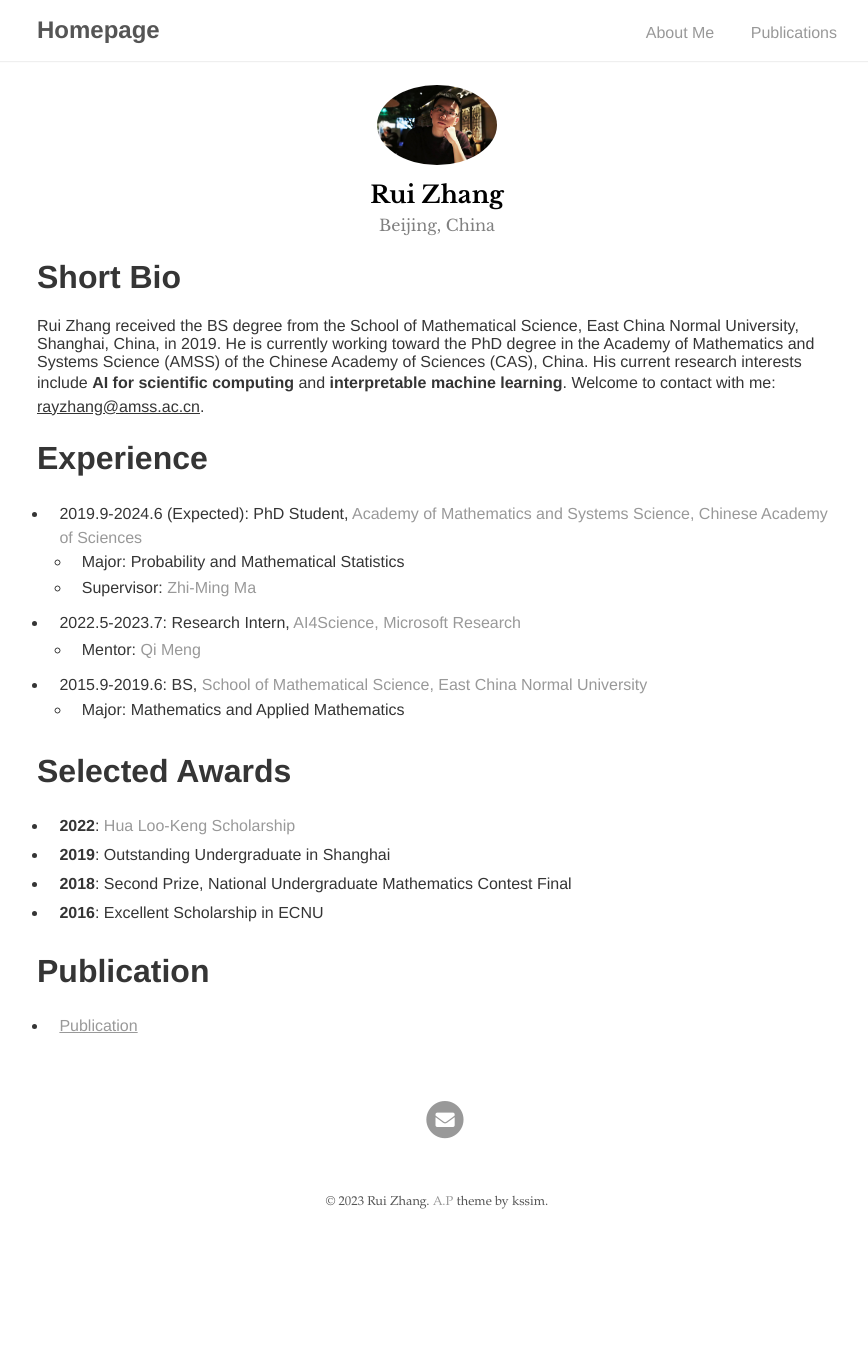
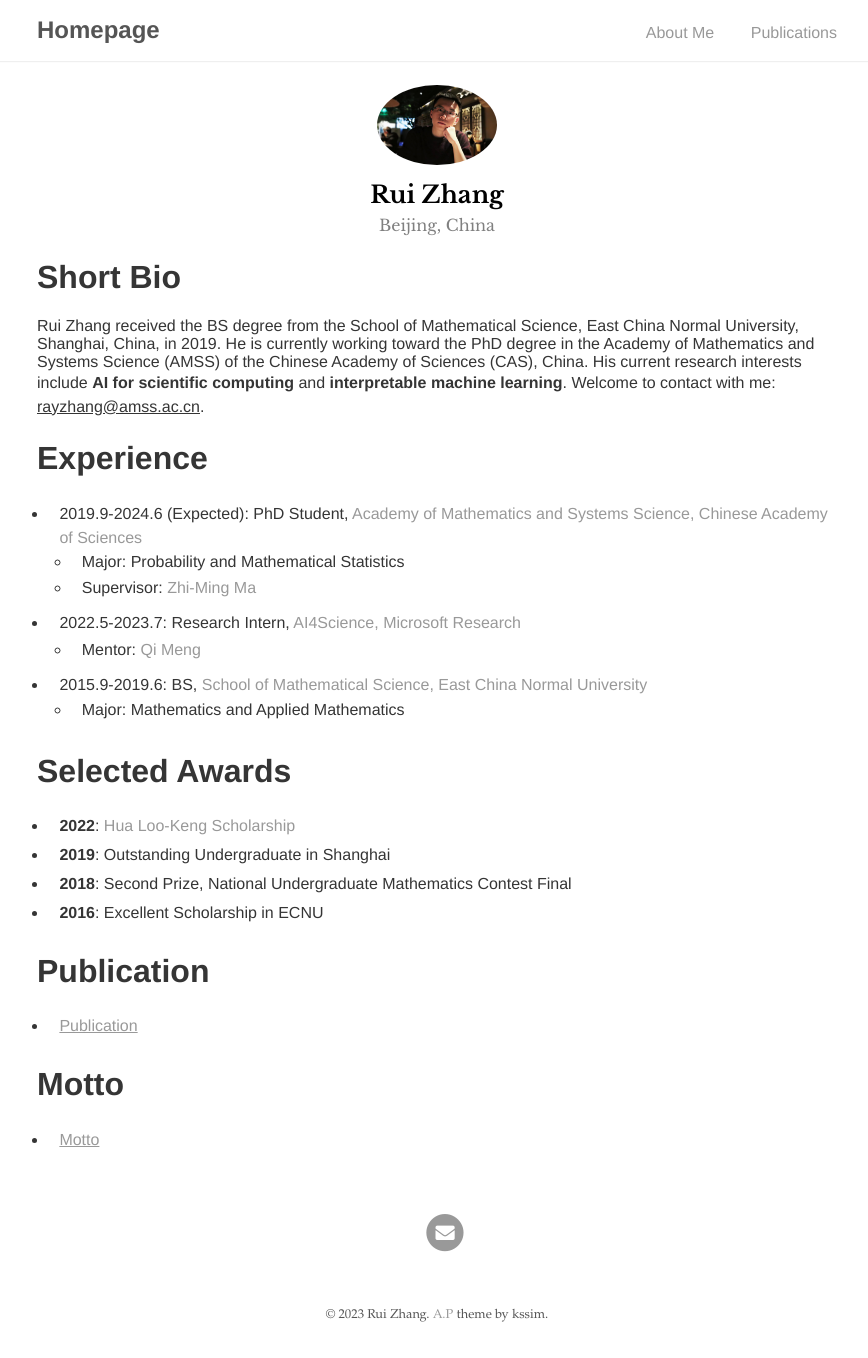
Before and after one commit to optray/optray.github.io, a Jekyll site: the page built from index.md, in a window 1280 px wide. Shown: the whole page, without its empty margins (203-1071 px from the left). Built offline with Jekyll 4.4.1, drawn with Linux system fonts in a browser that asks for light colours; our own code applies the rules of GitHub Pages for plain Markdown files; before the commit the page ends 1245 px from its top, so only the background shows below that.

Commit message:
Update index.md

```diff
--- a/index.md
+++ b/index.md
@@ -22,3 +22,6 @@ Rui Zhang received the BS degree from the School of Mathematical Science, East C
 
 # Publication
 + [<u>Publication</u>](publication)
+
+# Motto
++ [<u>Motto</u>](motto)
```
